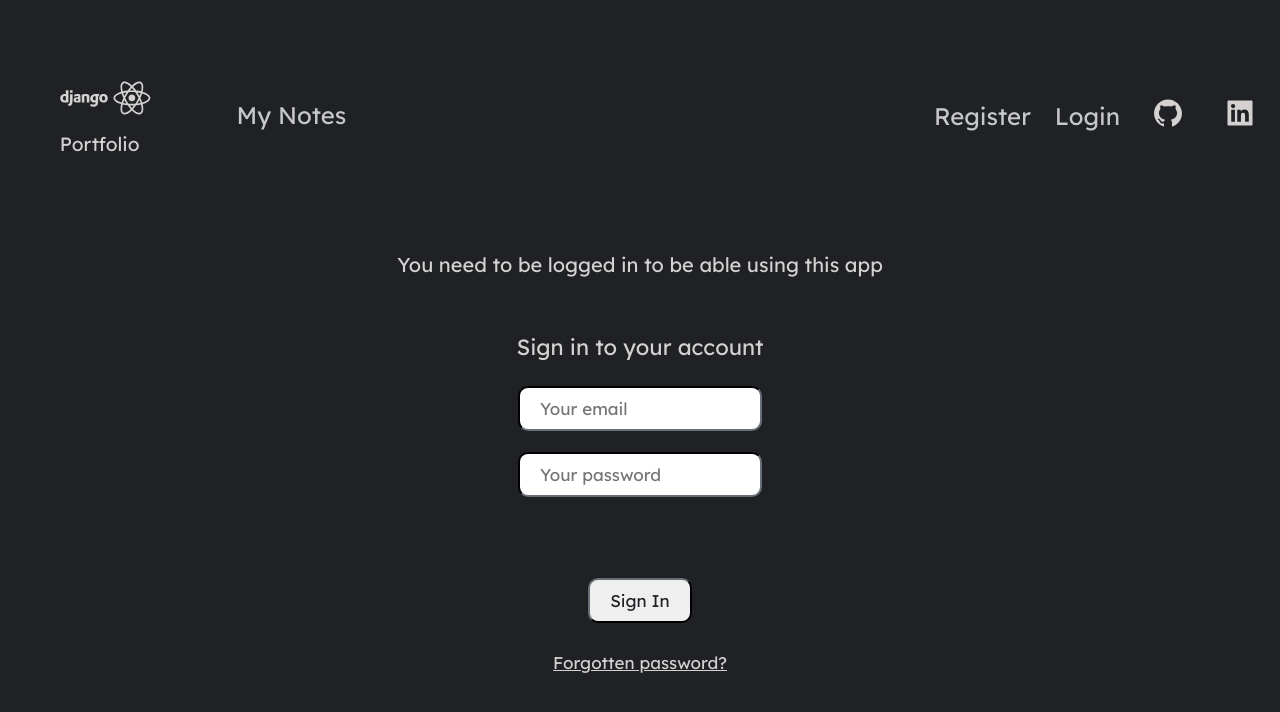
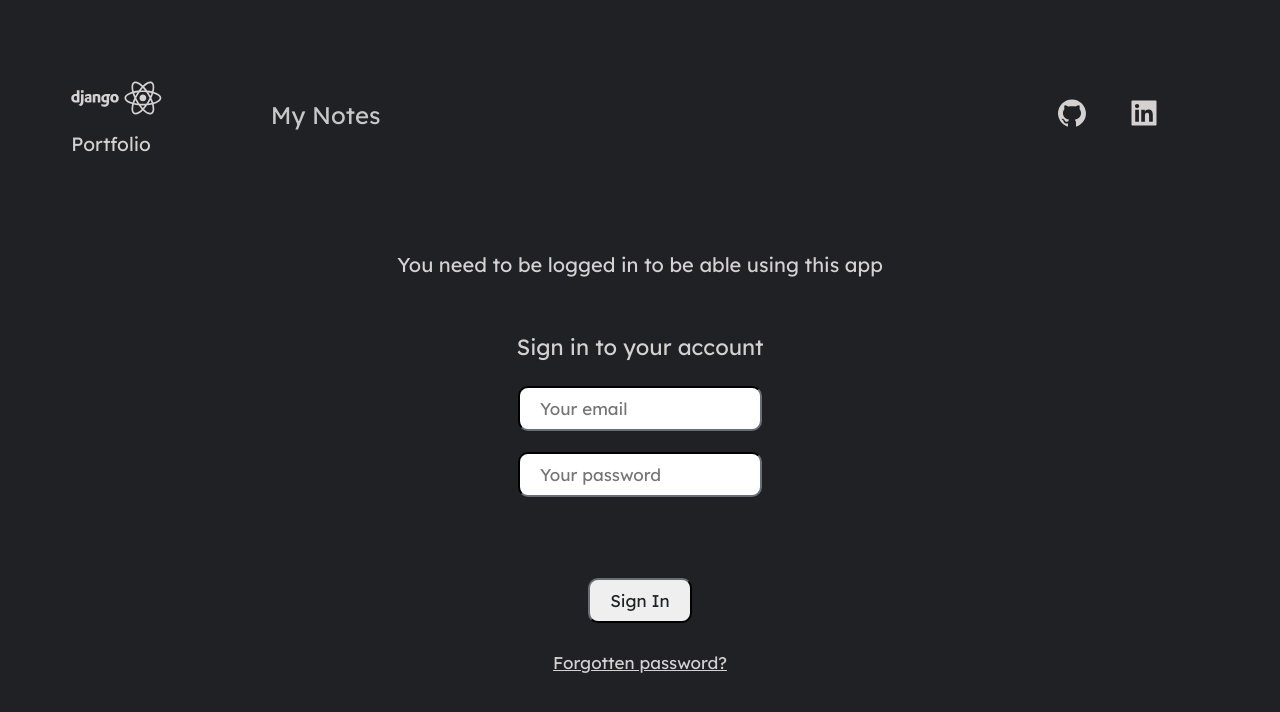
Before and after one commit to fortyfortyy/MyNotes, a React (Create React App) app in the folder frontend/: page /login in a window 1280 px wide. Shown: the top 712 px of the page. Built offline with nearby package versions, Linux system fonts and the light colour scheme.

Commit message:
changed styles for unauthenticate user

```diff
--- a/frontend/src/components/Navbar/Navbar.js
+++ b/frontend/src/components/Navbar/Navbar.js
@@ -3,7 +3,7 @@ import React, {useContext} from 'react';
 import {AiFillGithub, AiFillLinkedin} from 'react-icons/ai';
 import {DiDjango, DiReact} from 'react-icons/di';
 
-import {Container, Div1, Div2, Div3, DivUser, NavLink, SocialIcons, A} from './NavbarStyles';
+import {Container, Div1, Div2, Div3, DivUser, NavLink, SocialIcons, A, Div4, Div11} from './NavbarStyles';
 import AuthContext from "../../context/AuthContext";
 
 
@@ -11,7 +11,10 @@ const Header = () => {
     let {user, logoutUser} = useContext(AuthContext)
 
     return (
+
         <Container>
+            {
+                user ? (
                     <Div1>
                         <Link to="/">
                             <A>
@@ -21,6 +24,19 @@ const Header = () => {
                             </A>
                         </Link>
                     </Div1>
+                ) : (
+                    <Div11>
+                        <Link to="/">
+                            <A>
+                                <DiDjango/>
+                                <DiReact/>
+                                <p>Portfolio</p>
+                            </A>
+                        </Link>
+                    </Div11>
+                )
+            }
+
             <Div2>
                 <Link to="/">
                     <NavLink>My Notes</NavLink>
@@ -29,23 +45,29 @@ const Header = () => {
 
             {user && <DivUser><p><strong>Hi</strong>, {user.name}</p></DivUser>}
 
-            <Div3>
             {
                 user ? (
+                    <Div3>
                         <Link onClick={logoutUser}><NavLink>Logout</NavLink></Link>
-                    ) : (
-                        <Link to='/register'><NavLink>Register</NavLink></Link>
-                    )
-                }
-                {!user && <Link to='/login'><NavLink>Login</NavLink></Link>}
 
-                <SocialIcons href="https://github.com/fortyfortyy">
+                        <SocialIcons href="https://github.com/fortyfortyy/MyNotes">
                             <AiFillGithub size="2rem"/>
                         </SocialIcons>
                         <SocialIcons href="https://www.linkedin.com/in/daniel-pacek/">
                             <AiFillLinkedin size="2rem"/>
                         </SocialIcons>
                     </Div3>
+                ) : (
+                    <Div4>
+                        <SocialIcons href="https://github.com/fortyfortyy/MyNotes">
+                            <AiFillGithub size="2rem"/>
+                        </SocialIcons>
+                        <SocialIcons href="https://www.linkedin.com/in/daniel-pacek/">
+                            <AiFillLinkedin size="2rem"/>
+                        </SocialIcons>
+                    </Div4>
+                )
+            }
         </Container>
     );
 }
--- a/frontend/src/components/Navbar/NavbarStyles.js
+++ b/frontend/src/components/Navbar/NavbarStyles.js
@@ -11,10 +11,19 @@ export const Container = styled.div`
 
     @media screen and (max-width: 640px) {
         font-size: 10px;
-        grid-template-columns: repeat(3, 1fr);
+        grid-template-columns: repeat(4, 1fr);
         grid-row-gap: 0.5rem;
-        padding-bottom: 40px;
+        padding-bottom: 20px;
     }
+
+    @media screen and (max-width: 820px) {
+        padding-bottom: 20px;
+    }
+    @media screen and (min-width: 1021){
+        grid-template-columns: repeat(7, 1fr);
+    }
+
+
 `;
 
 export const Div1 = styled.div`
@@ -22,16 +31,13 @@ export const Div1 = styled.div`
     padding: 10px;
 
     @media screen and (min-width: 641px){
-        justify-self: center;
-        font-size: 1.2rem;
-    }
-
-    @media screen and (min-width: 641px){
           grid-area: 1 / 1 / 2 / 2;
           display: flex;
           flex-direction: row;
           align-content: center;
           justify-content: center;
+          justify-self: center;
+          font-size: 1.2rem;
     }
 
     @media screen and (min-width: 768px) and (max-width: 1024px){
@@ -41,6 +47,31 @@ export const Div1 = styled.div`
 
     @media screen and (max-width: 640px){
         display: none;
+        grid-area: 1 / 1 / 2 / 3;
+    }
+`;
+
+export const Div11 = styled.div`
+    font-size: 1.2rem;
+    padding: 10px;
+
+    @media screen and (min-width: 641px){
+          grid-area: 1 / 1 / 2 / 2;
+          display: flex;
+          flex-direction: row;
+          align-content: center;
+          justify-content: center;
+          justify-self: center;
+          font-size: 1.2rem;
+    }
+
+    @media screen and (min-width: 768px) and (max-width: 1024px){
+        grid-area: 1 / 1 / 2 / 3;
+        margin-right: 30px;
+    }
+
+    @media screen and (max-width: 640px){
+        grid-area: 1 / 1 / 2 / 3;
     }
 `;
 
@@ -63,21 +94,28 @@ export const DivUser = styled.div`
     align-items: center;
     grid-area: 1 / 5;
     font-size: 1.5rem;
+    margin-right: 20px;
 
     @media screen and (max-width: 640px) {
-        grid-area: 1 / 1 / 2 / 2;
+        grid-area: 1 / 1 / 1 / 3;
         font-size: 1.2rem;
+        justify-self: start;
     }
 
-    @media screen and (mix-width: 821px) {
+    @media screen and (max-width: 1020px) {
          margin-right: 30px;
+    }
+
+    @media screen and (min-width: 1021px) {
+        grid-area: 1 / 5 / 1 / 7;
+
     }
 `;
 
 export const Div3 = styled.div`
     grid-area: 1 / 6;
     display: grid;
-    grid-template-columns: repeat(4, 1fr);
+    grid-template-columns: repeat(7, 1fr);
     justify-self: center;
     justify-items: center;
     align-items: center;
@@ -94,35 +132,118 @@ export const Div3 = styled.div`
         justify-self: center;
     }
 
-    @media screen and (max-width: 768px){
-    & > :nth-child(1) {
-        grid-area: 1 / 3;
+    @media screen and (max-width: 768px) {
+        & > :nth-child(1) {
+            grid-area: 1 / 3;
+        }
+
+        & > :nth-child(2) {
+            grid-area: 1 / 1;
+        }
+
+        & > :nth-child(3) {
+            grid-area: 1 / 2;
+        }
+
+        & > :nth-child(4) {
+            grid-area: 1 / 6;
+        }
     }
 
-    @media screen and (max-width: 640px){
+    @media screen and (max-width: 640px) {
+        grid-area: 1 / 4;
+        padding: 10px;
+        font-size: 1.2rem;
+        width: 100%;
+        display: grid;
+        grid-gap: 0;
+
+        & > :nth-child(1){
+            grid-area: 2 / 1 / 2 / 3;
+        }
+    }
+
+    @media screen and (max-width: 1200px) {
+        width: 100%;
+        display: grid;
+        grid-template-columns: repeat(2, 1fr);
+        grid-gap: 0;
+
+        & > :nth-child(1){
+            grid-area: 2 / 1 / 2 / 3;
+        }
+    }
+
+    @media screen and (min-width: 821px) {
+        grid-template-columns: repeat(3, 1fr);
+        grid-area: 1 / 7;
         grid-gap: 0;
     }
 
-    & > :nth-child(2) {
-        grid-area: 1 / 1;
+`;
+
+export const Div4 = styled.div`
+    grid-area: 1 / 6;
+    display: grid;
+    grid-template-columns: repeat(6, 1fr);
+    justify-self: center;
+    justify-items: center;
+    align-items: center;
+    grid-gap: 1.5rem;
+    align-items: center;
+    font-size: 1.5rem;
+
+    &:hover {
+        color: #fff;
     }
 
-    & > :nth-child(3) {
-        grid-area: 1 / 5;
+    & > :nth-child(1) {
+        grid-area: 1 / 1 / 2 / 2;
+        justify-self: center;
     }
 
-    & > :nth-child(4) {
-        grid-area: 1 / 6;
+    @media screen and (max-width: 820px) {
+        grid-gap: 0;
+
+        & > :nth-child(1) {
+            grid-area: 1 / 3;
+        }
+
+        & > :nth-child(2) {
+            grid-area: 1 / 1;
+        }
+
+        & > :nth-child(3) {
+            grid-area: 1 / 2;
+        }
+
+        & > :nth-child(4) {
+            grid-area: 1 / 6;
+        }
     }
 
     @media screen and (max-width: 640px) {
-        grid-template-columns: repeat(6, 1fr);
-        grid-area: 1 / 1 / 1 / 4;
-        padding: 10px;
+        padding: 5px;
         font-size: 1.2rem;
         width: 100%;
+        grid-gap: 0;
+        grid-template-columns: repeat(1, 1fr);
+
+        & > :nth-child(1){
+            grid-area: 1 / 1;
+        }
+
+        & > :nth-child(2) {
+            grid-area: 1/ 6;
+        }
+
+        & > :nth-child(3) {
+            grid-area: 1 / 5;
+        }
     }
+
 `;
+
 
 // Navigation Links
 export const NavLink = styled.a`
```
Lines whose indentation alone changed are shown as unchanged.
